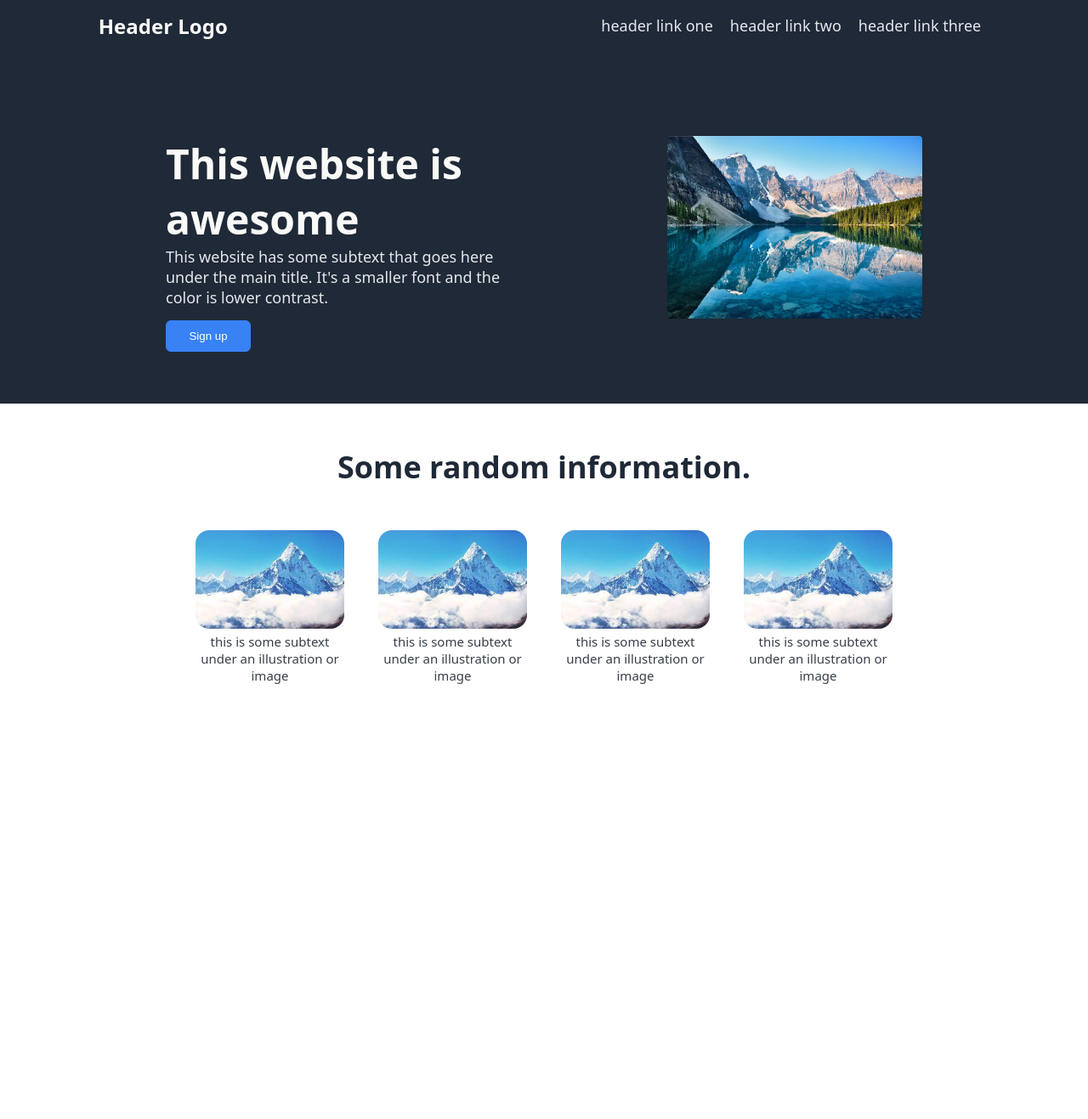
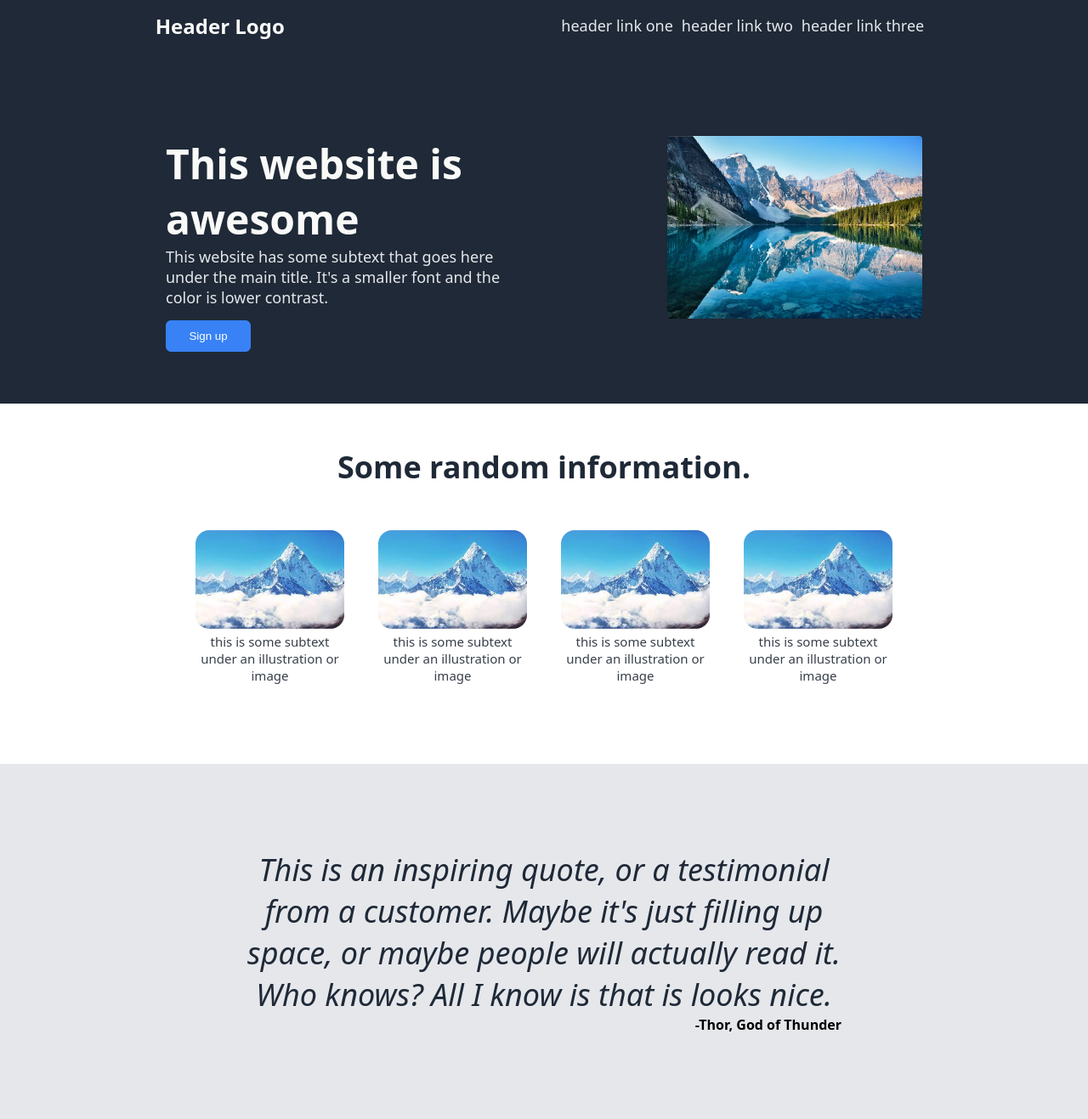
Before and after one commit to ShelbyHill/landing_page, a plain HTML site: page index.html in a window 1280 px wide. Shown: the whole page at 85% size. Before the commit the page ends 899 px from the top, so only its background shows below. Drawn offline with Linux system fonts and the light colour scheme.

Commit message:
Edit third section for quote

```diff
--- a/index.html
+++ b/index.html
@@ -8,9 +8,7 @@
     <link rel="stylesheet" href="styles.css">
     <link rel="preconnect" href="https://fonts.googleapis.com">
     <link rel="preconnect" href="https://fonts.gstatic.com" crossorigin>
-    <link href="https://fonts.googleapis.com/css2?family=Roboto:ital,wght@0,400;0,700;1,100&display=swap"
-        rel="stylesheet">
-
+    <link href="https://fonts.googleapis.com/css2?family=Montserrat:ital,wght@0,400;0,700;1,100&family=Roboto:ital,wght@1,100&display=swap" rel="stylesheet">
 </head>
 
 <body>
@@ -68,6 +66,18 @@
 
             <div class="text">this is some subtext under an illustration or image</div>
         </div>
+    </div>
+    <div class="third">
+        <div class="writing">
+            <div class="quote">
+                This is an inspiring quote, or a testimonial from a customer. Maybe it's just filling up space, or maybe
+                people will actually read it. Who knows? All I know is that is looks nice.
+            </div>
+            <div class="author">
+                -Thor, God of Thunder
+            </div>
+        </div>
+    </div>
 
 </body>
 
--- a/styles.css
+++ b/styles.css
@@ -1,15 +1,14 @@
 body {
     margin: 0;
     min-height: 100vh;
-    font-family: system-ui, -apple-system, BlinkMacSystemFont, 'Segoe UI', Roboto, Oxygen, Ubuntu, Cantarell, 'Open Sans', 'Helvetica Neue', sans-serif;
+    font-family: system-ui, -apple-system, BlinkMacSystemFont, 'Segoe UI', Roboto, Oxygen, Ubuntu, Cantarell, 'Open Sans', 'Helvetica Neue', sans-serif
 }
-
 .header {
     background-color: #1F2937;
     display: flex;
     justify-content: space-around;
     align-content: center;
-    gap: 200px;
+    gap: 100px;
 }
 
 .left {
@@ -20,16 +19,16 @@ body {
     flex-direction: column;
     justify-content: center;
     align-items: flex-start;
-    width: 300px;
     margin-left: 90px;
     }
 
 .right {
     display: flex;
-    gap: 20px;
+    justify-content: space-between;
     font-size: 18px;
     font-weight: 50;
     margin-right: 100px;
+    gap: 10px;
 }
 
 ul {
@@ -127,3 +126,24 @@ button {
     width: 175px;
     height: 175px;
 }
+
+.third {
+    background-color: #E5E7Eb;
+    display: flex;
+    flex-direction: column;
+    align-items: center;
+    padding: 100px;
+}
+
+.quote {
+    font-size: 36px;
+    font-style: italic;
+    color: #1F2937;
+    width: 700px;
+    text-align: center;
+}
+
+.author {
+    font-weight: bold;
+    text-align: end;
+}
```
